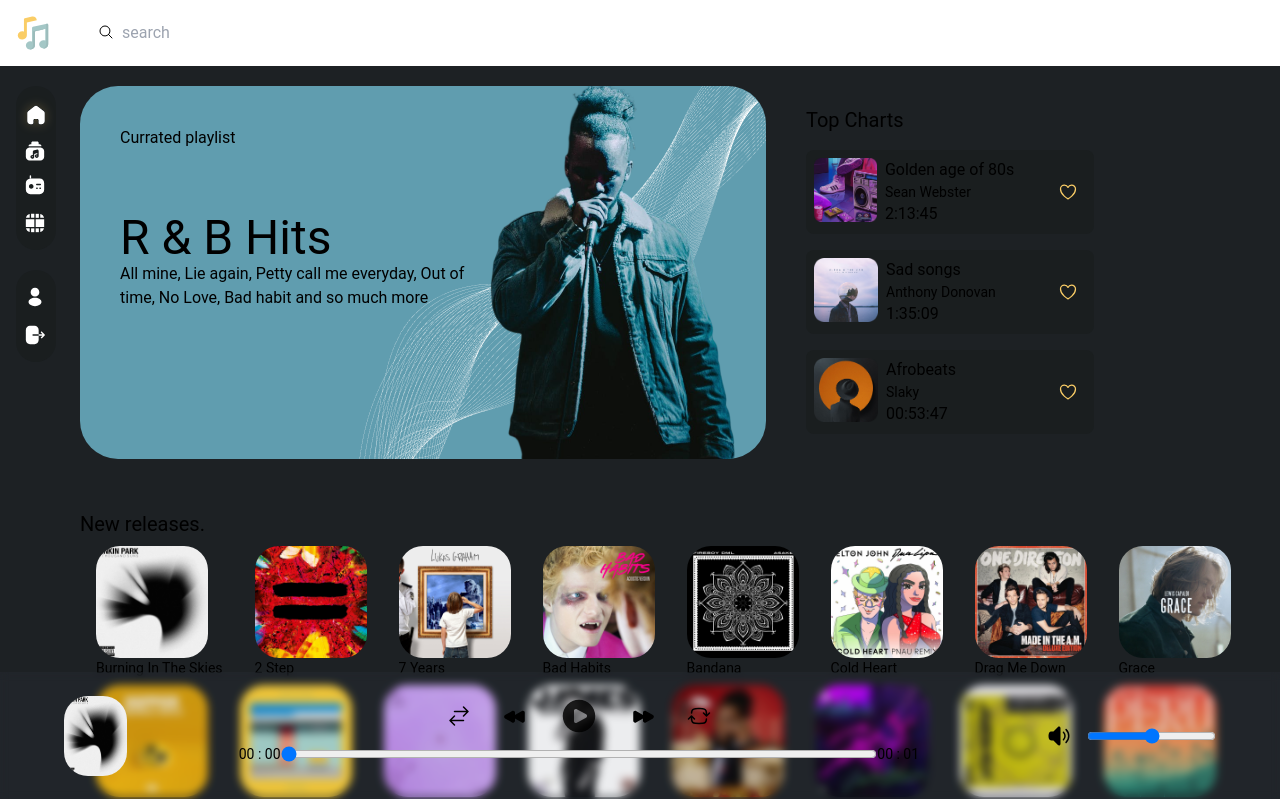
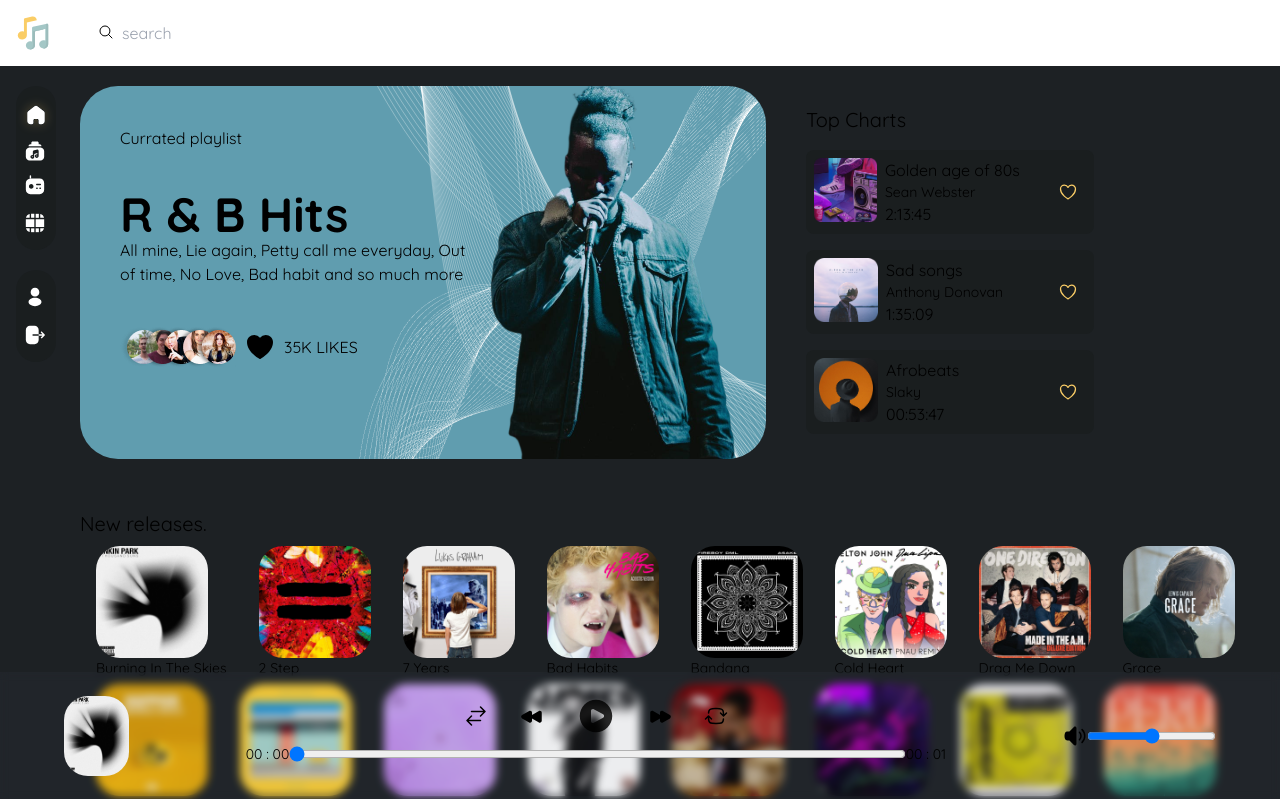
Before and after one commit to Collinson165/Musica, a Next.js app: page / in a window 1280 px wide. Shown: the top 799 px of the page. Built offline with nearby package versions, Linux system fonts and the light colour scheme.

Commit message:
fixed issues

```diff
--- a/components/Layout.tsx
+++ b/components/Layout.tsx
@@ -9,7 +9,7 @@
 const Layout = ({children}) => {
     const {currentSong, play} = useContext(AppContext)
     return (
-        <div className="font-[roboto]">
+        <div className="font-quicksand">
             <Head>
                 <title>Musica</title>
                 <meta name="description" content="Generated by create next app" />
@@ -23,7 +23,7 @@
             <div className='h-28'>
 
             </div>
-            <div className='flex items-center h-24 md:h-32 px-5 md:px-16 py-4 w-full fixed bottom-0 backdrop-blur-sm bg-gray-600/10 z-[499]'>
+            <div className='flex items-center h-24 md:h-32 px-5 lg:px-16 py-4 w-full fixed bottom-0 backdrop-blur-sm bg-gray-600/10 z-[499]'>
             <PlayerControls currentSong={currentSong} />
             </div>
         </div>
--- a/components/PlayerControls.tsx
+++ b/components/PlayerControls.tsx
@@ -123,16 +123,21 @@
 
 
     return (
-      <div className='flex w-full'>
+      <div className='flex w-full justify-between'>
           <audio ref={audioPlayer} id='player' onCanPlay={songStart} onEnded={songEnd} >
             <source src={currentSong.src} type="audio/mpeg" />
             Cannot play this audio
           </audio>
-        <div>
+        <div className='flex'>
           <img src={currentSong.img} alt="" className={`h-14 md:h-20 rounded-3xl ${isPlaying ? 'animate-spin' : ''}`}/>
+          <div className='pl-2 md:hidden'>
+            <p className='font-bold'>{currentSong.title}</p>
+            <p className='text-sm'>{currentSong.artists}</p>
+          </div>
+
         </div>
 
-        <div className='w-full'>
+        <div className='md:w-full'>
           <div className='flex w-full items-center justify-center'>
 
           <ArrowsRightLeftIcon className='h-10 w-6 mx-4 hidden md:block'  />
@@ -147,13 +152,13 @@
 
 
           </div>
-          <div className='flex justify-center pt-2'>
+          <div className='hidden md:flex justify-center pt-2'>
             <span className='text-sm'>{calculateTime(currentTime)}</span><input ref={progressBar} defaultValue="0" onChange={changeRange} type="range" name="" id="" className=' progressbar' /><span className='text-sm'>{(duration && !isNaN(duration)) && calculateTime(duration)}</span>
           </div>
         </div>
 
-        <div className='hidden md:flex items-center'>
-        {isMute ? <SpeakerXMarkIcon onClick={() => setIsMute(false)}  className='h-10 w-6 mx-4 hidden md:block' /> : <SpeakerWaveIcon onClick={() => setIsMute(true)} className='h-10 w-6 mx-4 hidden md:block'/>}
+        <div className='hidden lg:flex items-center'>
+        {isMute ? <SpeakerXMarkIcon onClick={() => setIsMute(false)}  className='h-10 w-6 hidden md:block' /> : <SpeakerWaveIcon onClick={() => setIsMute(true)} className='h-10 w-6 hidden md:block'/>}
         <input ref={volumeBar} className="voulumebar" type="range" name="volume" id="" onChange={changeVolume} />
         </div>
 
--- a/pages/Collections.tsx
+++ b/pages/Collections.tsx
@@ -7,7 +7,7 @@
         <div className="px-5 md:pl-20 py-5">
             <div>
                 <button className="rounded-full py-1 px-4 m-2 bg-yellow-500">My collection</button>
-                <button className="rounded-full py-1 px-4 m-2 border border-white">Likes</button>
+                <button className="rounded-full py-1 px-4 m-2 border border-white hover:border-yellow-500 hover:bg-yellow-500">Likes</button>
             </div>
             <div className="flex">
                 {collection && collection.collections.map(album => {
@@ -15,13 +15,13 @@
 
                         <div key={album.id}>
                             <Link href={`albums/${album.id}`}>
-                            <div className="mx-2 py-2">
-                                <div className="absolute">
-                                    <p>{album.title}</p>
-                                    <p>{album.artist}</p>
+                            <div className="mx-2 relative overflow-hidden rounded-3xl cursor-pointer">
+                                <div className="absolute bottom-0 py-2 px-2 bg-gradient-to-t from-black/80 to-transparent w-full">
+                                    <p className="font-bold">{album.title}</p>
+                                    <p className="text-sm">{album.artist}</p>
                                 </div>
                                 <div>
-                                    <img src={album.img} alt={album.title} className="h-36" />
+                                    <img src={album.img} alt={album.title} className="h-44" />
                                 </div>
 
                             </div>
--- a/pages/albums/[id].tsx
+++ b/pages/albums/[id].tsx
@@ -63,8 +63,9 @@
     specificAlbumData:collectionsInterface,
     hasError:boolean
 }){
-    const {play} = useContext(AppContext)
+    const {play,playlist, setPlaylist} = useContext(AppContext)
     const router = useRouter();
+    setPlaylist(props.specificAlbumData.playlist)
     if(props.hasError){
         return <h1 className="flex justify-center">Error! Try Another Parameter</h1>
     }
@@ -115,14 +116,14 @@
                 {props.specificAlbumData && props.specificAlbumData.playlist.map(song => {
                     return(
                         <div key={song.src}>
-                            <div className="flex justify-between bg-[#25292c] p-2 my-2 rounded-xl">
-                                <div className="flex items-center w-1/2">
-                                    <img src={song.img} alt="" className="h-12 rounded-lg cursor-pointer"  onClick={play(song)}/>
-                                    <HeartIcon className="h-6 px-2" />
+                            <div className="flex justify-start md:justify-between bg-[#25292c] p-2 my-2 rounded-xl">
+                                <div className="flex items-center md:w-1/2">
+                                    <img src={song.img} alt="" className="h-12 rounded-lg cursor-pointer"  onClick={() => play(song)}/>
+                                    <HeartIcon className="hidden md:block h-6 px-2" />
                                 </div>
-                                <div className="flex justify-between w-1/2">
-                                    <p className="text-center">{song.title}</p>
-                                    <p className="text-center">{song.artists}</p>
+                                <div className="px-2 md:flex justify-between md:w-1/2">
+                                    <p className="font-bold md:font-normal">{song.title}</p>
+                                    <p className="text-sm md:text-md">{song.artists}</p>
                                 </div>
 
 
--- a/pages/index.tsx
+++ b/pages/index.tsx
@@ -5,10 +5,10 @@
 import { useContext, useEffect, useRef, useState } from 'react';
 import axios from 'axios';
 import { HeartIcon} from '@heroicons/react/24/outline';
+import { HeartIcon as HeartIconSolid } from '@heroicons/react/24/solid';
 import Card from '../components/Card';
 import { songs } from '../components/data/songs';
 import collection from "../components/data/collections.json";
-import { AppContext } from '../components/context';
 
 
 export default function Home() {
@@ -17,7 +17,6 @@
   const [data, setData] = useState([]);
   const [newSong, setNew] = useState([]);
   const [song, setSong] = useState(songs);
-  const {currentSong, play} = useContext(AppContext)
 
 
 
@@ -72,15 +71,21 @@
     <div className="bg-[#1d2124]">
 
 
-      <main className="px-5 md:pl-20 py-5 font-[roboto]">
+      <main className="px-5 md:pl-20 py-5">
         <div className='md:flex'>
-          <div className='bg-[#609daf] rounded-[38px] h-[500px] md:w-fit md:h-fit'>
+          <div className='bg-[#609daf] bg-[url("/images/wave.svg")] bg-no-repeat bg-cover rounded-[38px] h-[500px] md:w-fit md:h-fit'>
             <div className="lg:absolute p-10 md:w-2/3 lg:w-1/3 overflow-hidden">
               <h2>Currated playlist</h2>
-              <div className='py-16 py-'>
-                <p className='text-5xl'>R & B Hits</p>
+              <div className='py-16 lg:py-10 py-'>
+                <p className='text-5xl font-bold'>R & B Hits</p>
                 <p>All mine, Lie again, Petty call me everyday, Out of time, No Love, Bad habit and so much more</p>
               </div>
+              <div className='flex items-center'>
+                <img src="/images/likes.png" alt="" />
+                <HeartIconSolid className='h-8 px-2' />
+                <span>35K LIKES</span>
+              </div>
+
             </div>
             <img src="/images/Hero.png" alt="" className='hidden md:block' />
           </div>
--- a/styles/globals.css
+++ b/styles/globals.css
@@ -1,3 +1,8 @@
+@import url('https://fonts.googleapis.com/css2?family=Raleway:ital,wght@0,100;0,200;0,300;0,400;0,500;0,600;0,700;0,800;0,900;1,100;1,200;1,300;1,400;1,500;1,600;1,700;1,800;1,900&display=swap');
+@import url('https://fonts.googleapis.com/css2?family=Quicksand:wght@300;400;500;600;700&display=swap');
+
+
+
 @tailwind base;
 @tailwind components;
 @tailwind utilities;
@@ -14,7 +19,7 @@
 body {
   padding: 0;
   margin: 0;
-  font-family: -apple-system, BlinkMacSystemFont, Segoe UI, Roboto, Oxygen,
+  font-family: -apple-system,Raleway, Quicksand, BlinkMacSystemFont, Segoe UI, Roboto, Oxygen,
     Ubuntu, Cantarell, Fira Sans, Droid Sans, Helvetica Neue, sans-serif;
 }
 
--- a/tailwind.config.js
+++ b/tailwind.config.js
@@ -5,7 +5,12 @@
     "./components/**/*.{js,ts,jsx,tsx}",
   ],
   theme: {
-    extend: {},
+    extend: {
+      fontFamily: {
+        'raleway': ['Raleway'],
+        'quicksand': ['Quicksand'],
+      }
+    },
   },
   plugins: [],
 }
```
Also changed, not shown: public/images/likes.png (added), public/images/wave.svg (added).
